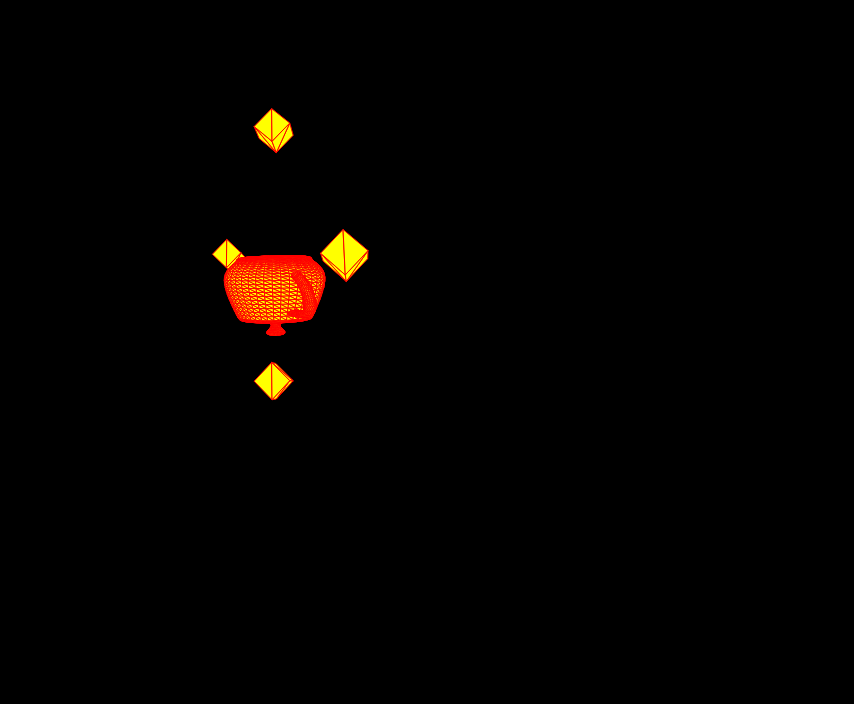
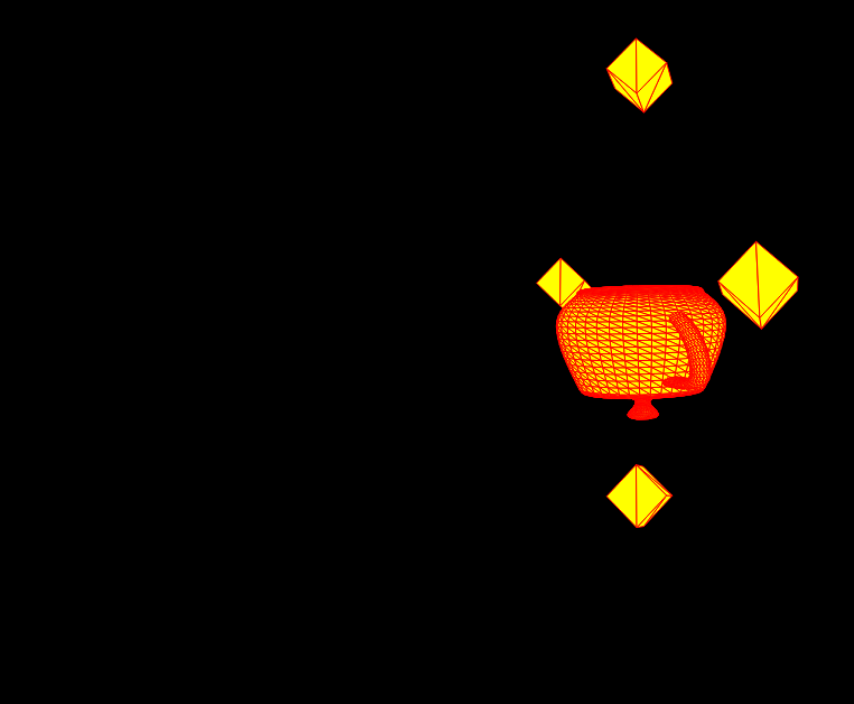
Before and after one commit to pennane/cube, a website built with Vite: page index.html in a window 1280 px wide. Shown: the part 96-800 px from the top of the page, without its empty margins (0-854 px from the left). Built offline with nearby package versions, Linux system fonts and the light colour scheme; animation ran at ten frames a second.

Commit message:
skräbäm

```diff
--- a/index.html
+++ b/index.html
@@ -7,8 +7,11 @@
     <title>cube</title>
   </head>
   <body>
-    <h1>2d canvas gangsta paradise</h1>
-    <div id="app"></div>
+    <main>
+      <h1>2d canvas gangsta paradise</h1>
+      <div id="app"></div>
+    </main>
+
     <script type="module" src="/src/main.ts"></script>
   </body>
 </html>
--- a/src/main.css
+++ b/src/main.css
@@ -3,11 +3,34 @@
   font-family: system-ui, -apple-system, BlinkMacSystemFont, 'Segoe UI', Roboto,
     Oxygen, Ubuntu, Cantarell, 'Open Sans', 'Helvetica Neue', sans-serif;
 }
+
+* {
+  box-sizing: border-box;
+}
+
 body {
   background-color: black;
+  display: flex;
+  justify-content: center;
+  margin: 0;
 }
+
+main {
+  width: 600px;
+  max-width: 100%;
+  margin: 1rem;
+}
+
+#app {
+  display: flex;
+  justify-content: center;
+}
+
 canvas {
-  padding: 1rem;
+  width: 100%;
+  height: 100%;
+  max-height: 70vh;
+  object-fit: contain;
 }
 
 .performance-monitor {
--- a/src/main.ts
+++ b/src/main.ts
@@ -14,20 +14,21 @@ import {
   perspectiveDivide,
   project
 } from './math'
-import { getShapes, Shape } from './shapes/shapes'
+import { getModels, Model } from './models/models'
 import { createPerformanceMonitor } from './performance'
 
 const CANVAS_SIZE = 500
 const CAMERA_DISTANCE = 10
-const FOCAL_LENGTH = 2
+const FOCAL_LENGTH = 3
+const WORLD_SIZE: Vec2 = { x: CANVAS_SIZE, y: CANVAS_SIZE }
 
 const app = document.getElementById('app')!
+const perfMonitor = createPerformanceMonitor(app, { enabled: false })
 const canvas = document.createElement('canvas')
 const ctx = canvas.getContext('2d')!
-const worldSize: Vec2 = { x: CANVAS_SIZE, y: CANVAS_SIZE }
 
-canvas.width = worldSize.x
-canvas.height = worldSize.y
+canvas.width = WORLD_SIZE.x
+canvas.height = WORLD_SIZE.y
 app.appendChild(canvas)
 
 let camera: Float32Array = translationMatrix({
@@ -36,9 +37,9 @@ let camera: Float32Array = translationMatrix({
   z: -CAMERA_DISTANCE
 })
 
-let shapes: Shape[] = []
+let shapes: Model[] = []
 
-const toWorldSpace = (shapes: Shape[]): Vec3[][] =>
+const toWorldSpace = (shapes: Model[]): Vec3[][] =>
   shapes.flatMap((shape) =>
     shape.triangles.map((triangle) =>
       triangle.map((vertex) => transformVec3(shape.matrix, vertex))
@@ -110,45 +111,32 @@ const updateCamera = (deltaMs: number) => {
   camera = multiply(rotateY(angle), camera)
 }
 
-// Initialize performance monitor
-const perfMonitor = createPerformanceMonitor(document.body, { enabled: false })
-
 const frame = (deltaMs: number) => {
-  const frameStart = performance.now()
-
   updateAnimations(deltaMs)
   updateCamera(deltaMs)
 
-  const worldTriangles = toWorldSpace(shapes)
-  const cameraTriangles = toCameraSpace(worldTriangles, camera)
-  const screenTriangles = toScreenSpace(
-    cameraTriangles,
-    worldSize,
-    FOCAL_LENGTH
-  )
-  render(screenTriangles)
-
-  const frameEnd = performance.now()
-  perfMonitor.recordFrame(frameEnd - frameStart)
+  const worldSpace = toWorldSpace(shapes)
+  const cameraSpace = toCameraSpace(worldSpace, camera)
+  const screenSpace = toScreenSpace(cameraSpace, WORLD_SIZE, FOCAL_LENGTH)
+  render(screenSpace)
 }
-
-document.addEventListener('keydown', (e) => {
-  if (e.key === 'p' || e.key === 'P') {
-    perfMonitor.toggle()
-  }
-})
 
 let lastTime: number | null = null
 const loop = (time: number) => {
   if (lastTime === null) lastTime = time
+
   const deltaMs = time - lastTime
   lastTime = time
+
+  const frameStart = performance.now()
   frame(deltaMs)
+  const frameEnd = performance.now()
+  perfMonitor.recordFrame(frameEnd - frameStart)
+
   requestAnimationFrame(loop)
 }
 
-// Initialize shapes and start animation loop
-getShapes().then((loadedShapes) => {
+getModels().then((loadedShapes) => {
   shapes = loadedShapes
   requestAnimationFrame(loop)
 })
--- a/src/math.ts
+++ b/src/math.ts
@@ -2,10 +2,6 @@ export type Vec2 = { x: number; y: number }
 export type Vec3 = { x: number; y: number; z: number }
 export type Vec4 = { x: number; y: number; z: number; w: number }
 
-/**
- * Matrix index constants for column-major 4x4 matrices
- * Access pattern: m[COL + ROW * 4]
- */
 const M00 = 0,
   M10 = 1,
   M20 = 2,
--- a/src/shapes/shapes.ts
+++ b/src/models/models.ts
@@ -3,7 +3,7 @@ import { multiply, translationMatrix, rotateXYZ, Vec3, scale } from '../math'
 import { cubeTriangles } from './cube'
 import { parseObjModelFile } from './obj'
 
-export type Shape = {
+export type Model = {
   type: 'cube' | 'teapot'
   triangles: Vec3[][]
   matrix: Float32Array
@@ -14,7 +14,7 @@ const createShape = (
   triangles: Vec3[][],
   position: Vec3,
   initialRotation: Vec3 = { x: 0, y: 0, z: 0 }
-): Shape => {
+): Model => {
   return {
     type,
     triangles,
@@ -27,7 +27,7 @@ const loadTeapot = () =>
     .then((res) => res.text())
     .then(parseObjModelFile)
 
-export const getShapes = async (): Promise<Shape[]> => {
+export const getModels = async (): Promise<Model[]> => {
   const teapotFaces = await loadTeapot()
 
   return [
--- a/src/performance.ts
+++ b/src/performance.ts
@@ -32,13 +32,22 @@ export const createPerformanceMonitor = (
     }
   }
 
+  const handleKeydown = (e: KeyboardEvent) => {
+    if (e.key === 'p' || e.key === 'P') {
+      toggle()
+    }
+  }
+
   const destroy = () => {
     if (overlayElement && container) {
       container.removeChild(overlayElement)
       overlayElement = null
       fpsElement = null
     }
+    document.removeEventListener('keydown', handleKeydown)
   }
+
+  document.addEventListener('keydown', handleKeydown)
 
   return { recordFrame, toggle, destroy }
 }
```
Also changed, not shown: README.md (added), src/models/cube.ts (renamed from src/shapes/cube.ts), src/models/obj.ts (renamed from src/shapes/obj.ts).
